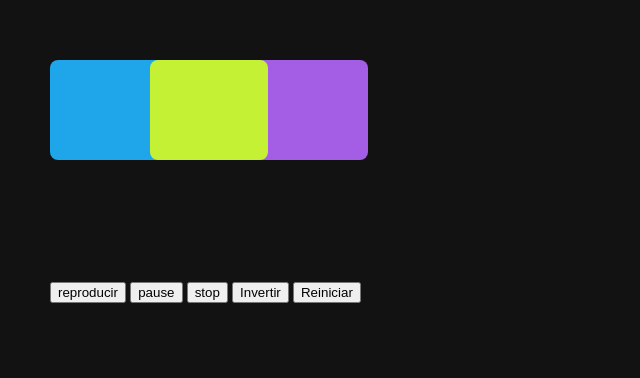
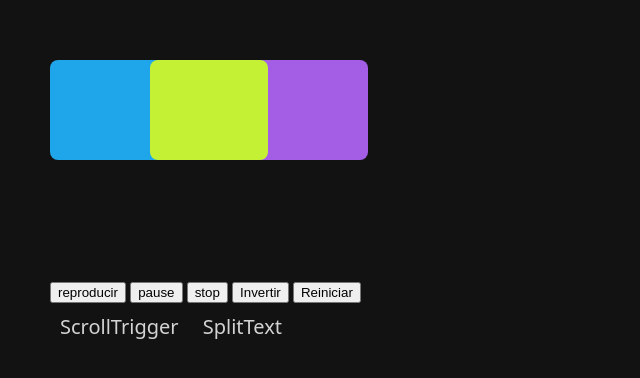
Before and after one commit to manuelmendieta21/practice_gsap, a plain HTML site: page index.html in a window 1280 px wide. Shown: the part 130-508 px from the top of the page, without its empty margins (0-640 px from the left). Drawn offline with nearby package versions, Linux system fonts and the light colour scheme.

Commit message:
Update index.html
update link other projects Gsap practice

```diff
--- a/index.html
+++ b/index.html
@@ -34,6 +34,13 @@
         background-color: #c5f134;
 
     }
+     a{
+        display: inline-block;
+        margin: 10px;
+        color: #d4d3d3;
+        text-decoration: none;
+        font-size: 20px;
+    }
 </style>
 <body>
 
@@ -64,6 +71,8 @@
     <small id="log"></small>
 
 
+<a href="ScrollTrigger.html">ScrollTrigger</a>
+<a href="SplitText.html">SplitText</a>
 </body>
 
 <script>
```
